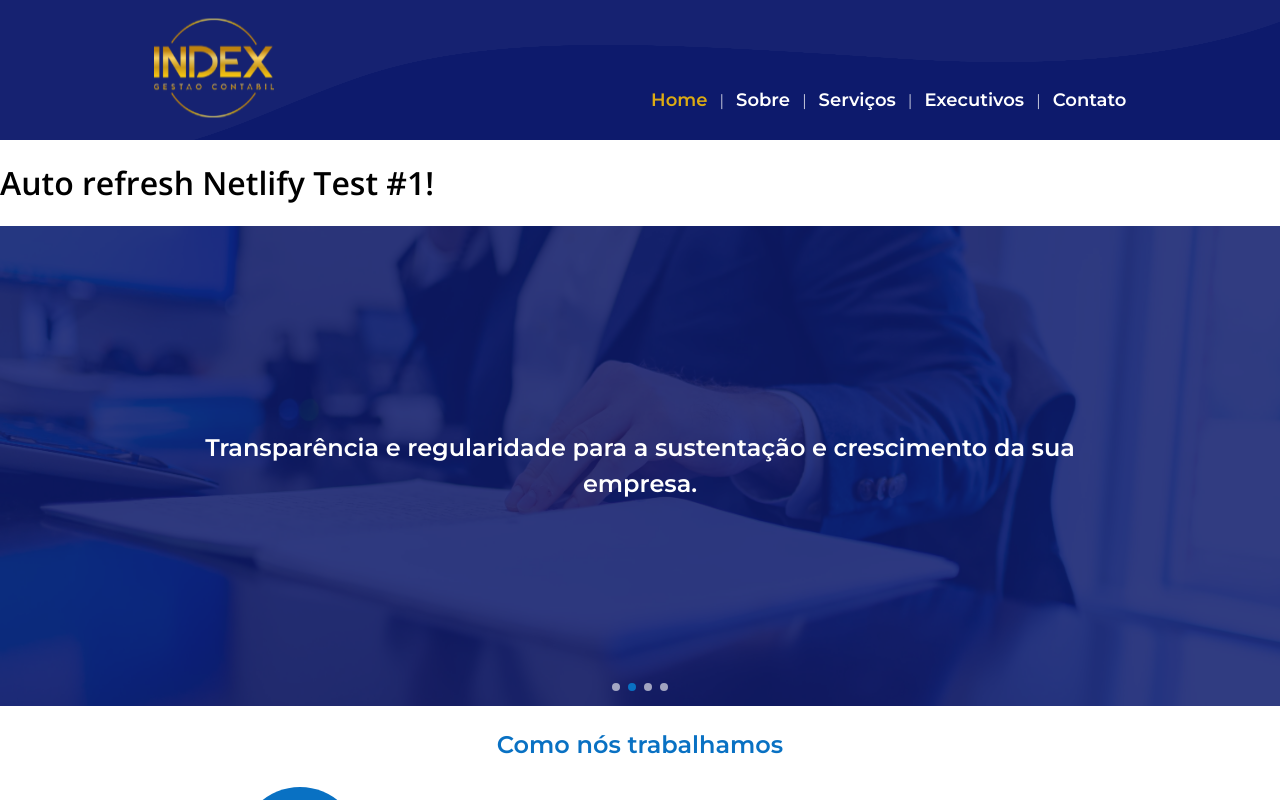
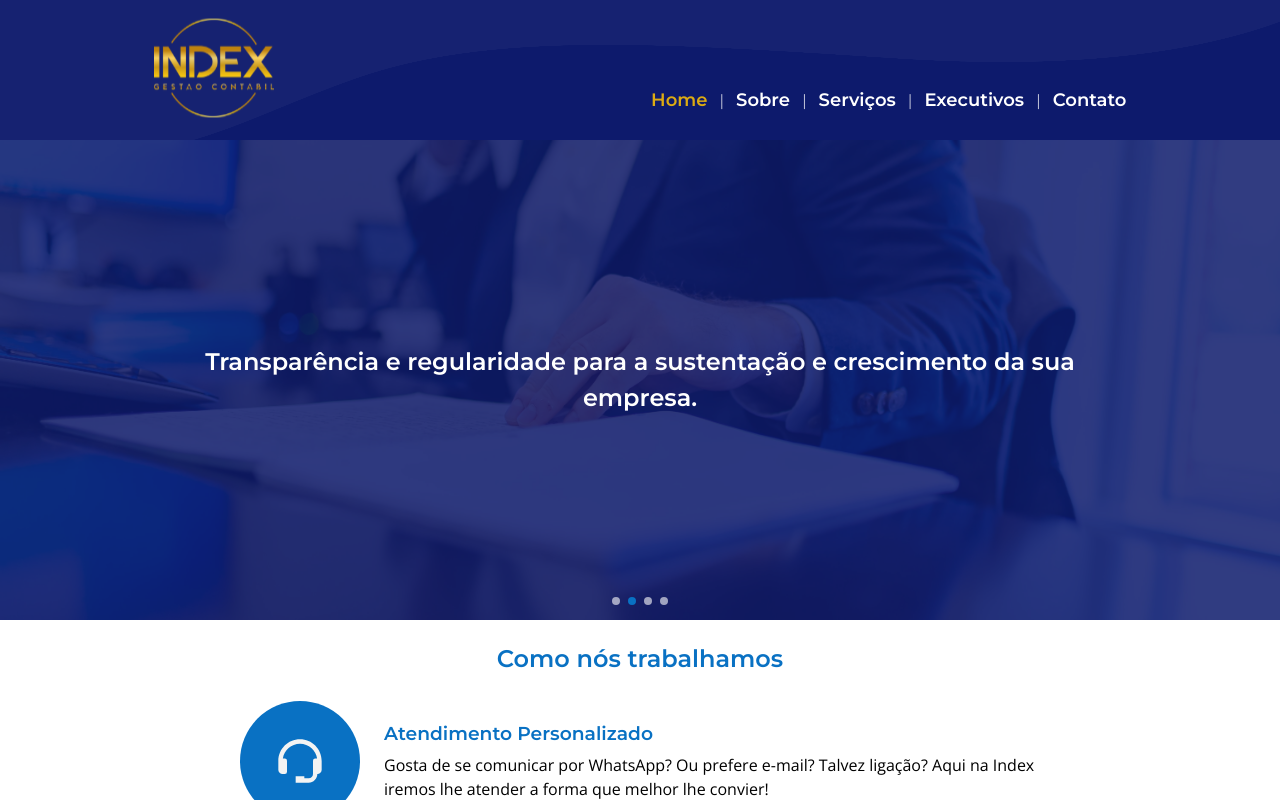
Before and after one commit to indexgestaocontabil/indexgestaocontabil.github.io, a React (Create React App) app: page / in a window 1280 px wide. Shown: the top 800 px of the page. Built offline with nearby package versions, Linux system fonts and the light colour scheme.

Commit message:
Revert "Test autorefresh netlify"
This reverts commit d84bd823761d377c786c9b68206be7178f3237b0.

```diff
--- a/src/pages/HomePage/HomePage.tsx
+++ b/src/pages/HomePage/HomePage.tsx
@@ -89,7 +89,6 @@ const HomePage = () => {
 
   return (
     <div className="home">
-      <h1>Auto refresh Netlify Test #1!</h1>
       <Slides slides={slides} />
       {renderFeaturedServices()}
       {renderSolutions()}
```
